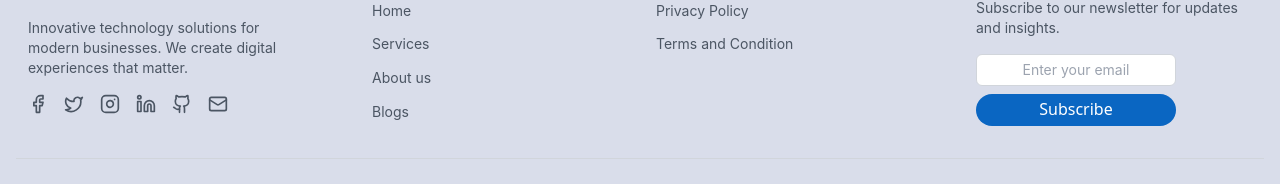
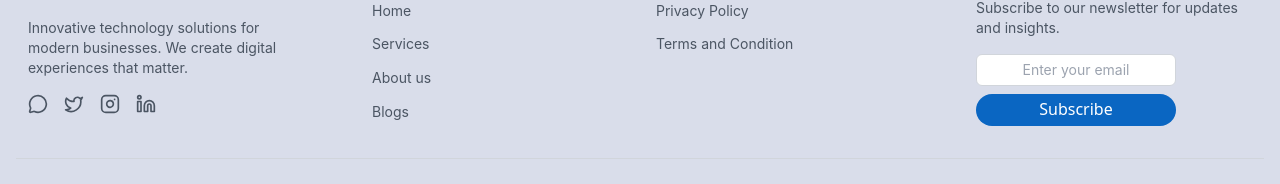
Before and after one commit to rastogi30/Mindor-tech, a Next.js app: page / in a window 1280 px wide. Shown: the part 4804-4988 px from the top of the page. Built offline with nearby package versions, Linux system fonts and the light colour scheme.

Commit message:
minor fix

```diff
--- a/src/components/Footer.tsx
+++ b/src/components/Footer.tsx
@@ -1,7 +1,7 @@
 'use client';
 
 import Link from 'next/link';
-import { Facebook, Twitter, Instagram, Linkedin, Github, Mail } from 'lucide-react';
+import { Facebook, Twitter, Instagram, Linkedin, Github, Mail, MessageCircle } from 'lucide-react';
 import Logo from "../../public/assets/Logo.png"
 
 const Footer = () => {
@@ -19,7 +19,7 @@ const Footer = () => {
 
             <div className="flex space-x-4 lg:ml-3">
               <Link href="#" className="text-gray-600 hover:text-purple-600 transition-colors duration-200">
-                <Facebook size={20} />
+               <MessageCircle size={20} />
               </Link>
               <Link href="#" className="text-gray-600 hover:text-purple-600 transition-colors duration-200">
                 <Twitter size={20} />
@@ -30,12 +30,7 @@ const Footer = () => {
               <Link href="#" className="text-gray-600 hover:text-purple-600 transition-colors duration-200">
                 <Linkedin size={20} />
               </Link>
-              <Link href="#" className="text-gray-600 hover:text-purple-600 transition-colors duration-200">
-                <Github size={20} />
-              </Link>
-              <Link href="#" className="text-gray-600 hover:text-purple-600 transition-colors duration-200">
-                <Mail size={20} />
-              </Link>
+
             </div>
           </div>
 
```
